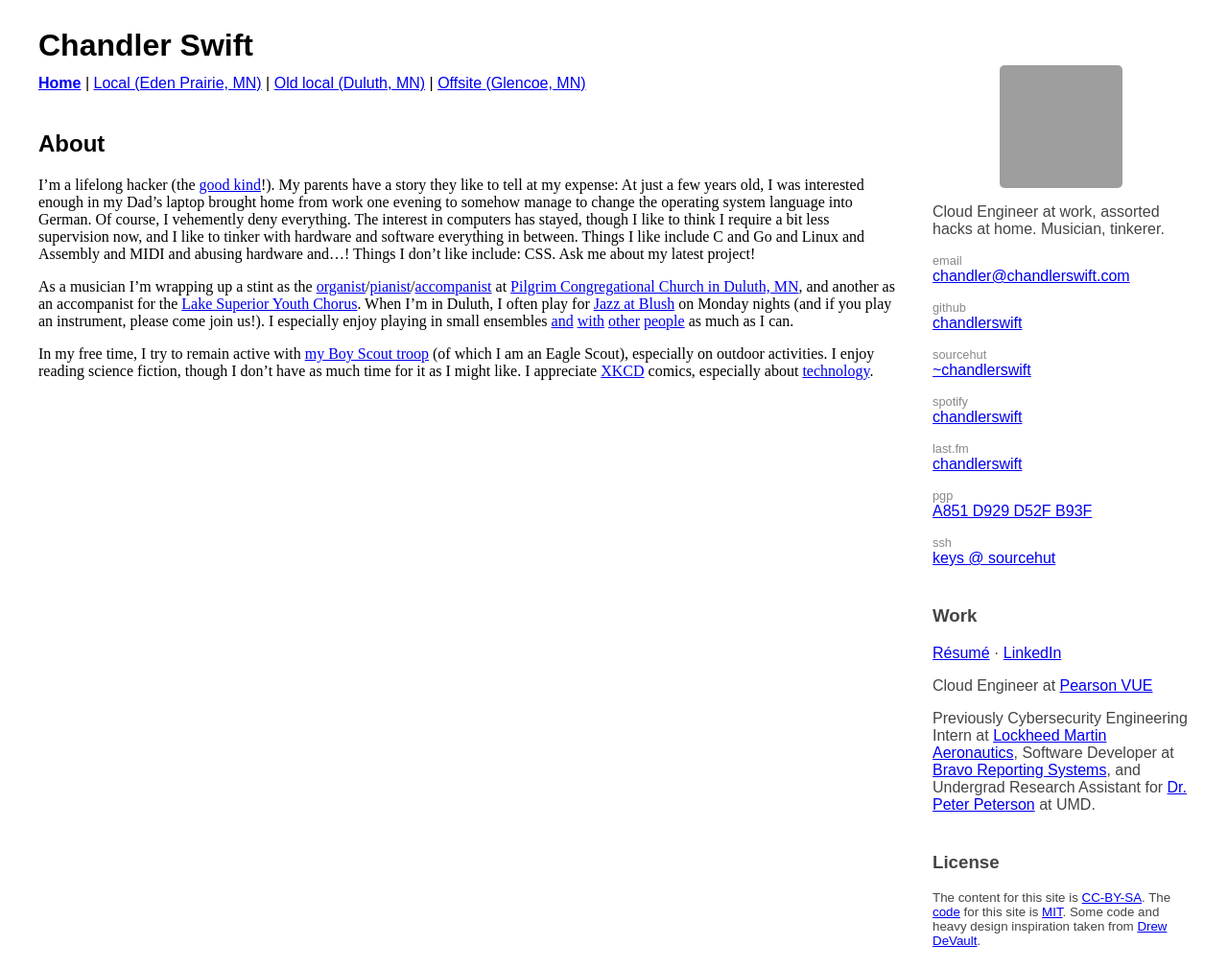
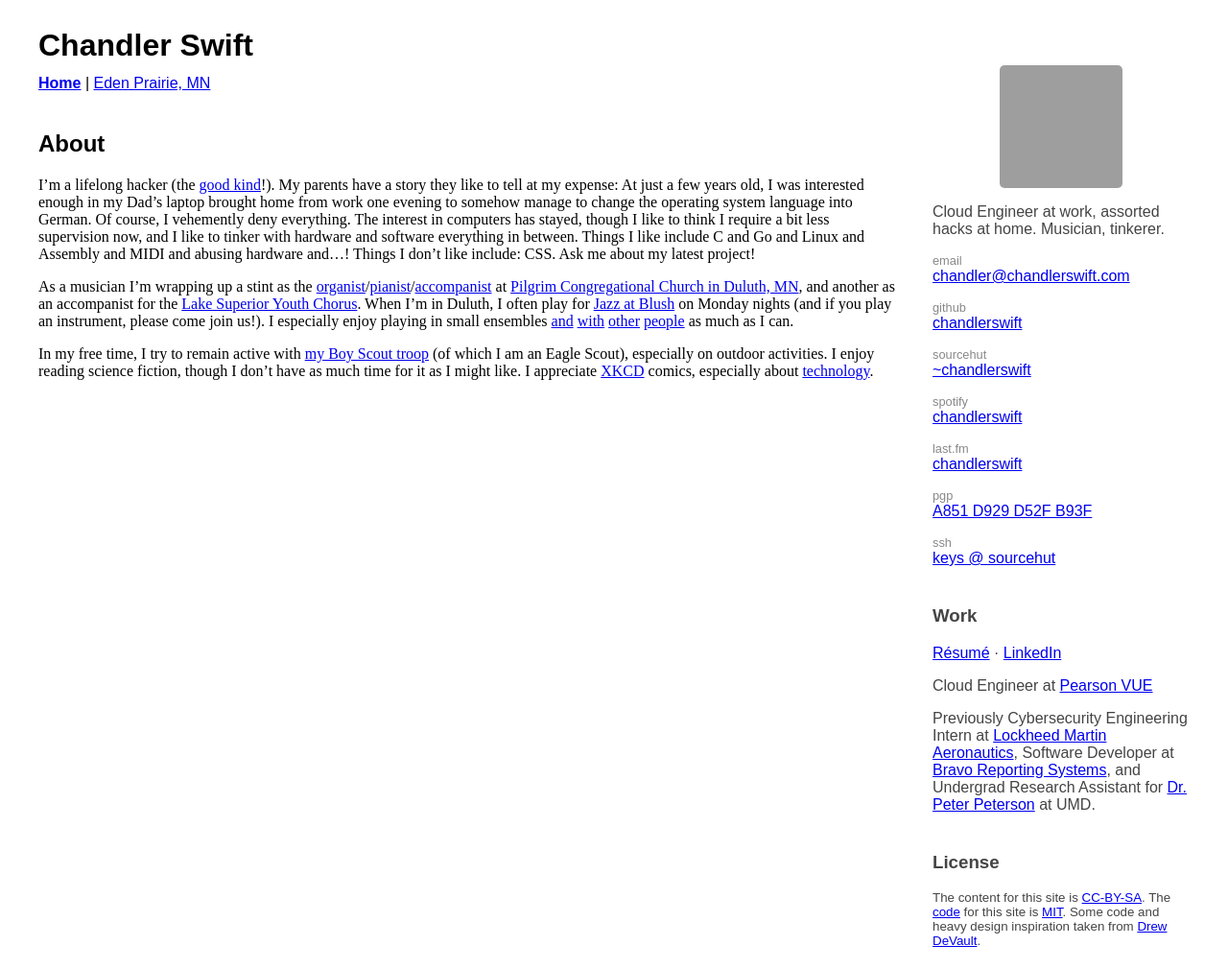
Before and after one commit to ChandlerSwift/www, a Jekyll site: the page built from index.md, in a window 1280 px wide. Shown: the whole page at 96% size. Built offline with Jekyll 4.4.1, drawn with Linux system fonts in a browser that asks for light colours; grey boxes are pictures that could not be loaded.

Commit message:
Remove unpopulated sites

```diff
--- a/_layouts/base.html
+++ b/_layouts/base.html
@@ -87,9 +87,7 @@
 		<div class="content">
 			<h1>Chandler Swift</h1>
 			<p id="nav-links"><strong><a href="https://chandlerswift.com/">Home</a></strong> |
-				<a href="https://home.chandlerswift.com/">Local (Eden Prairie, MN)</a> |
-				<a href="https://duluth.chandlerswift.com/">Old local (Duluth, MN)</a> |
-				<a href="https://glencoe.chandlerswift.com/">Offsite (Glencoe, MN)</a></p>
+				<a href="https://edenprairie.chandlerswift.com/">Eden Prairie, MN</a>
 			<h2>{{ page.title }}</h2>
 			<div class="content">
 				{% if page.url != '/' %}
```
